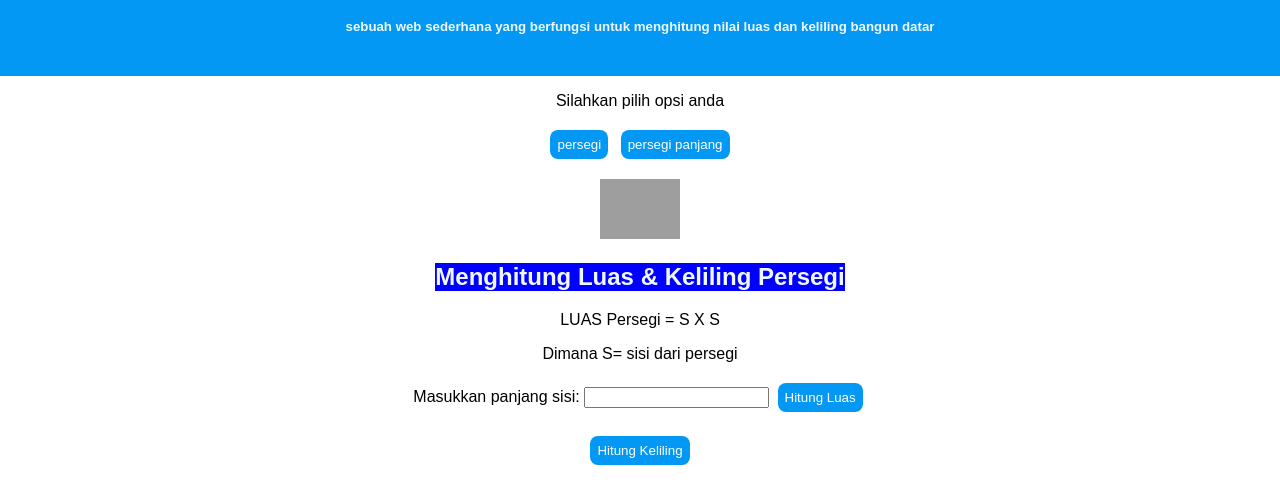
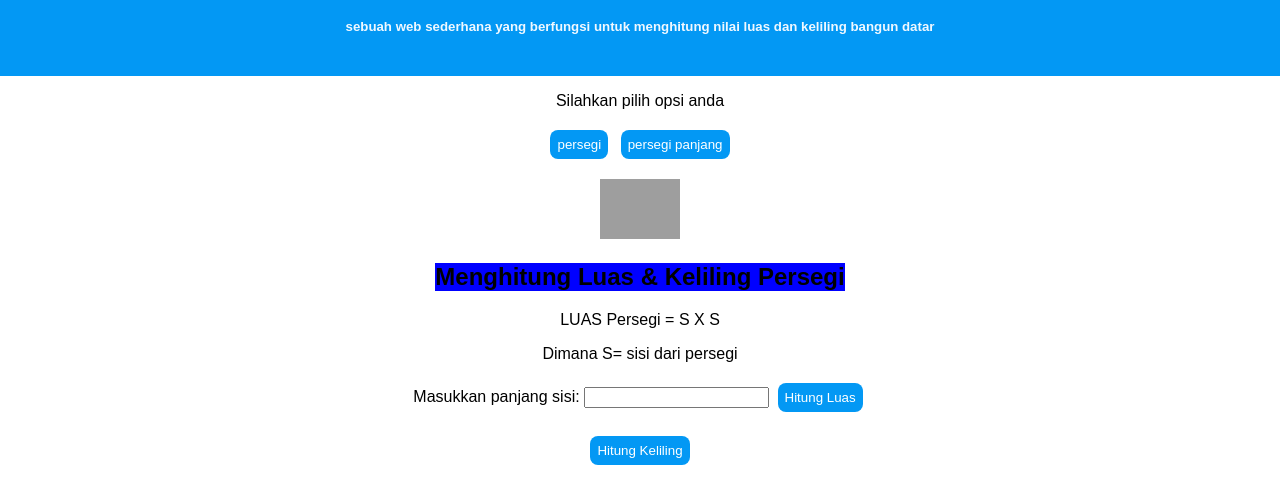
Before and after one commit to revou-fundamental-course/8-jan-24-Hamkaxx21, a plain HTML site: page REVOU PROJEK.html in a window 1280 px wide. Both pictures are taken after a click on the button "persegi". Shown: the part 121-624 px from the top of the page. Drawn offline with Linux system fonts and the light colour scheme; grey boxes are pictures that could not be loaded.

Commit message:
Hamkaxx21

```diff
--- a/css/style.css
+++ b/css/style.css
@@ -51,5 +51,5 @@ section img {
 
 section h2 {
     background-color:blue ;
-    color: aliceblue;
+    color: aliceblueg;
 }
```
